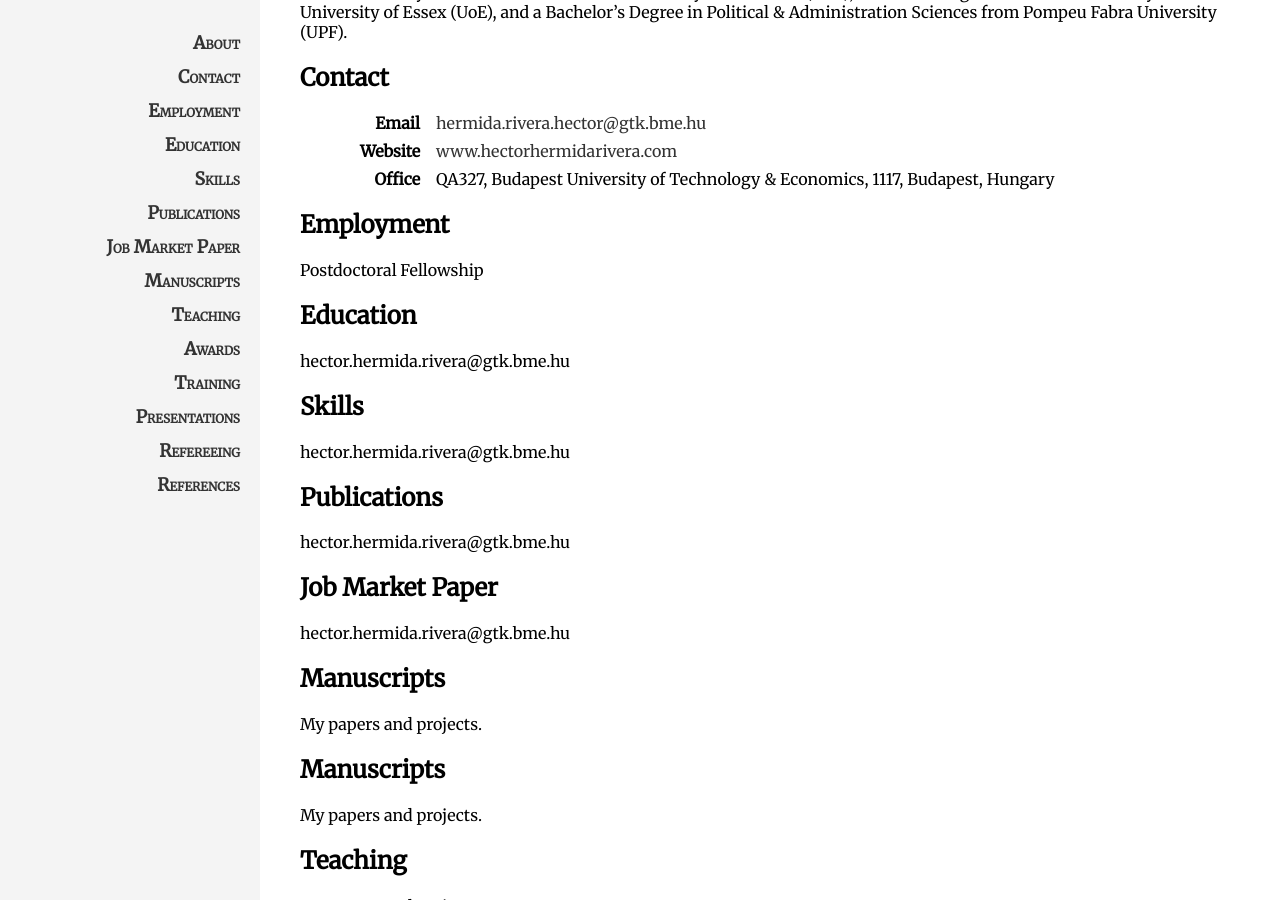
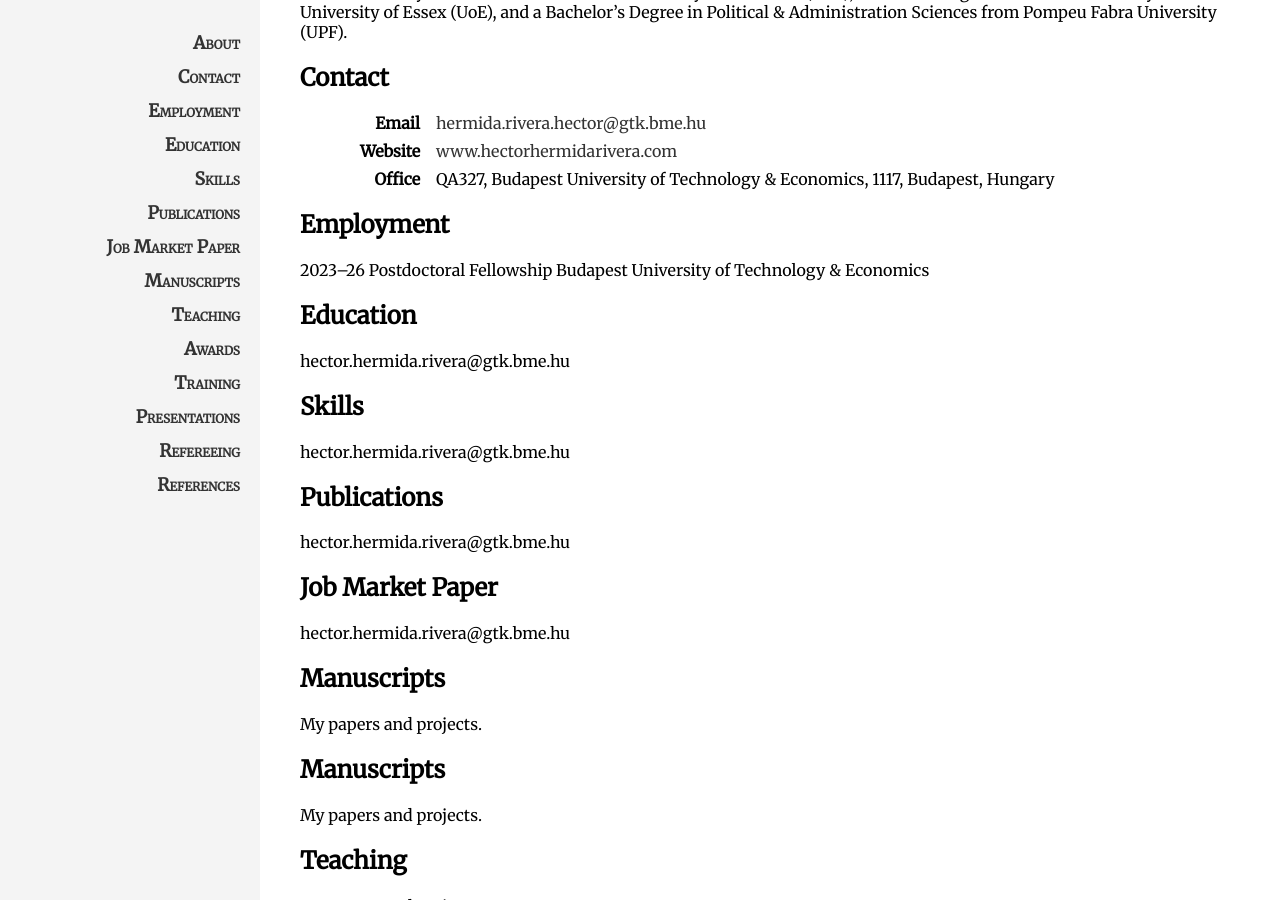
Before and after one commit to HectorHermidaRivera/hectorhermidarivera.github.io, a Jekyll site: the page built from index.md, in a window 1280 px wide and 900 px high, scrolled down 300 px. Built offline with Jekyll 4.4.1, drawn with Linux system fonts in a browser that asks for light colours.

Commit message:
Add postdoctoral fellowship details to index.md

```diff
--- a/index.md
+++ b/index.md
@@ -22,7 +22,10 @@ I am a microeconomic theorist in the <b>2025/26 JOB MARKET</b>, looking for a jo
 
 ## Employment
 <a id="employment"></a>
-Postdoctoral Fellowship
+<div class="line">
+  <span>2023–26&nbsp;Postdoctoral&nbsp;Fellowship</span>
+  <span>Budapest University of Technology &amp; Economics</span>
+</div>
 
 ## Education
 <a id="education"></a>
```
